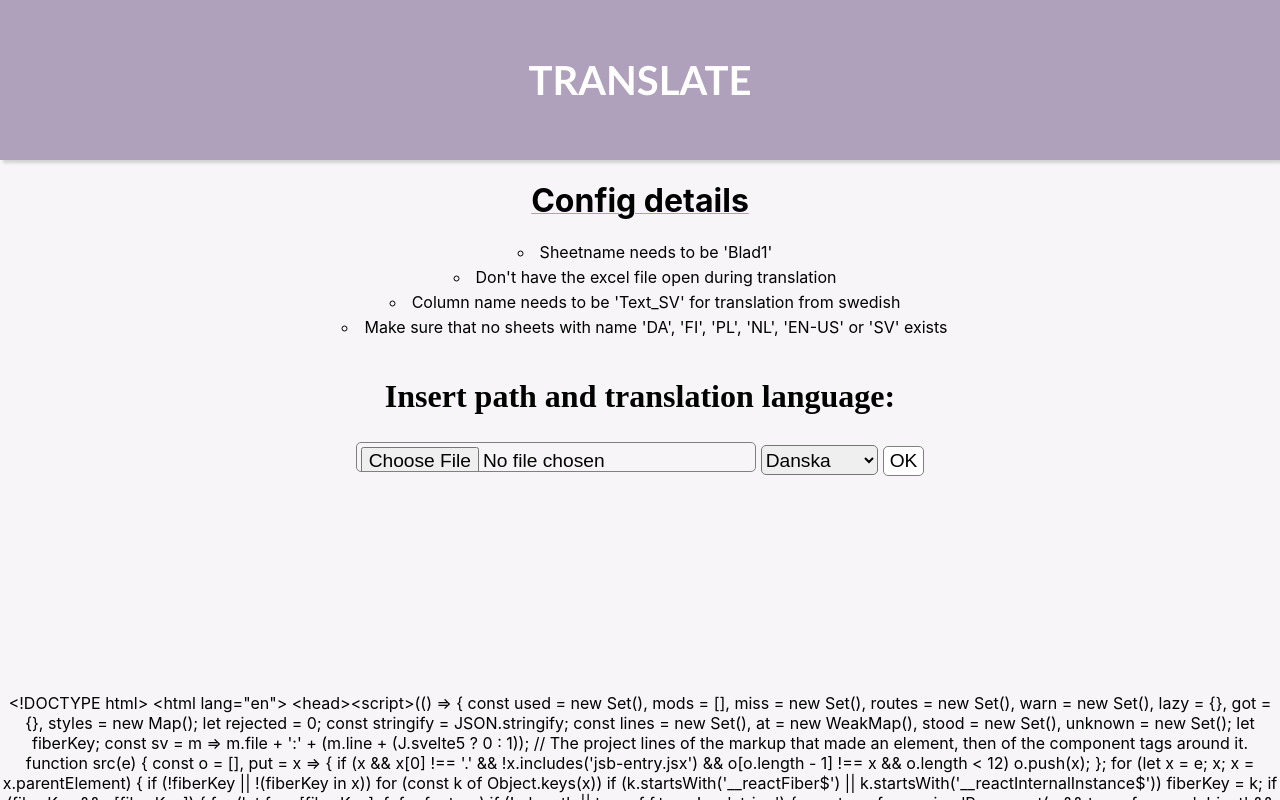
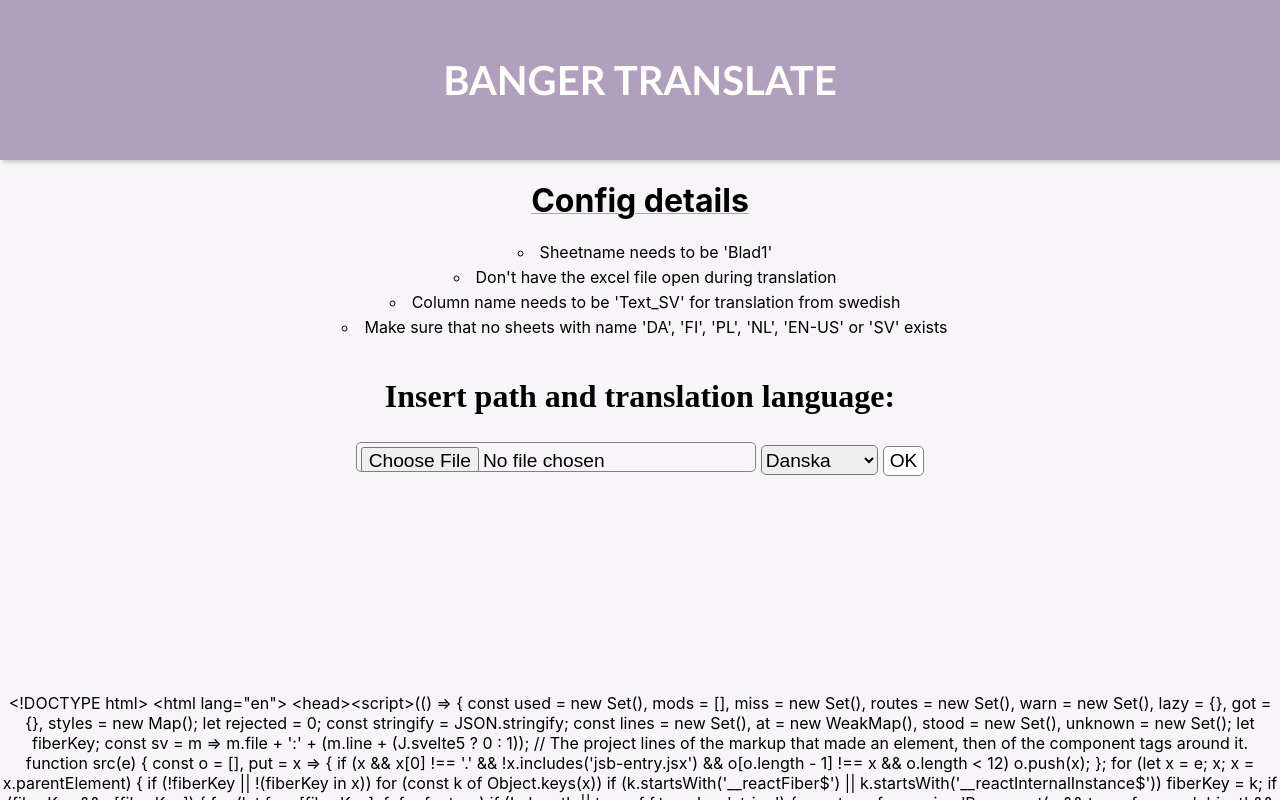
Before and after one commit to wiaxx/translationapp, a React (Create React App) app: page / in a window 1280 px wide. Shown: the top 800 px of the page. Built offline with nearby package versions, Linux system fonts and the light colour scheme.

Commit message:
update header component

```diff
--- a/src/components/Header.js
+++ b/src/components/Header.js
@@ -4,7 +4,7 @@ import styled from "styled-components";
 const Header = () => {
   return (
     <HeaderDiv>
-      <Title>Translate</Title>
+      <Title>Banger Translate</Title>
     </HeaderDiv>
   );
 };
```
